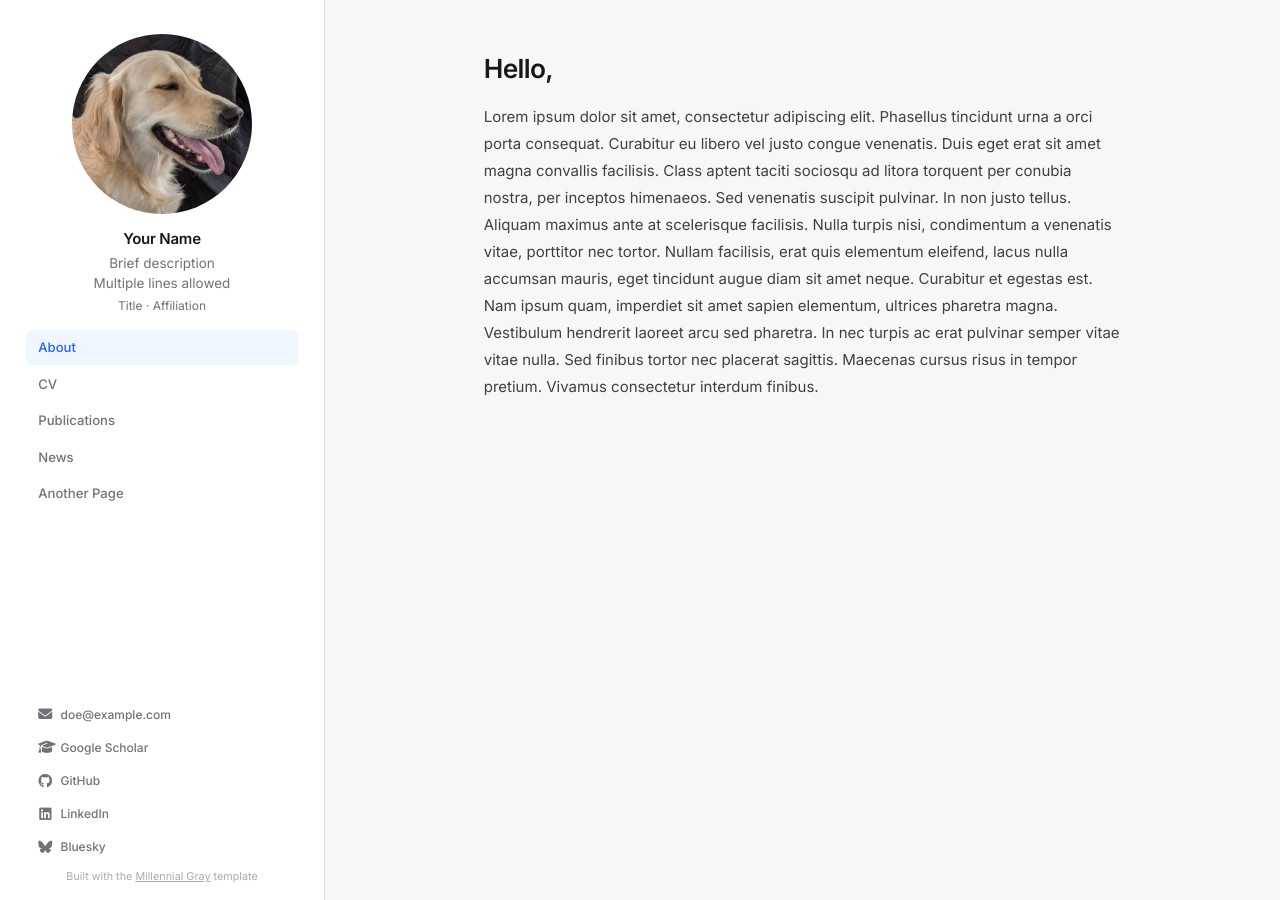
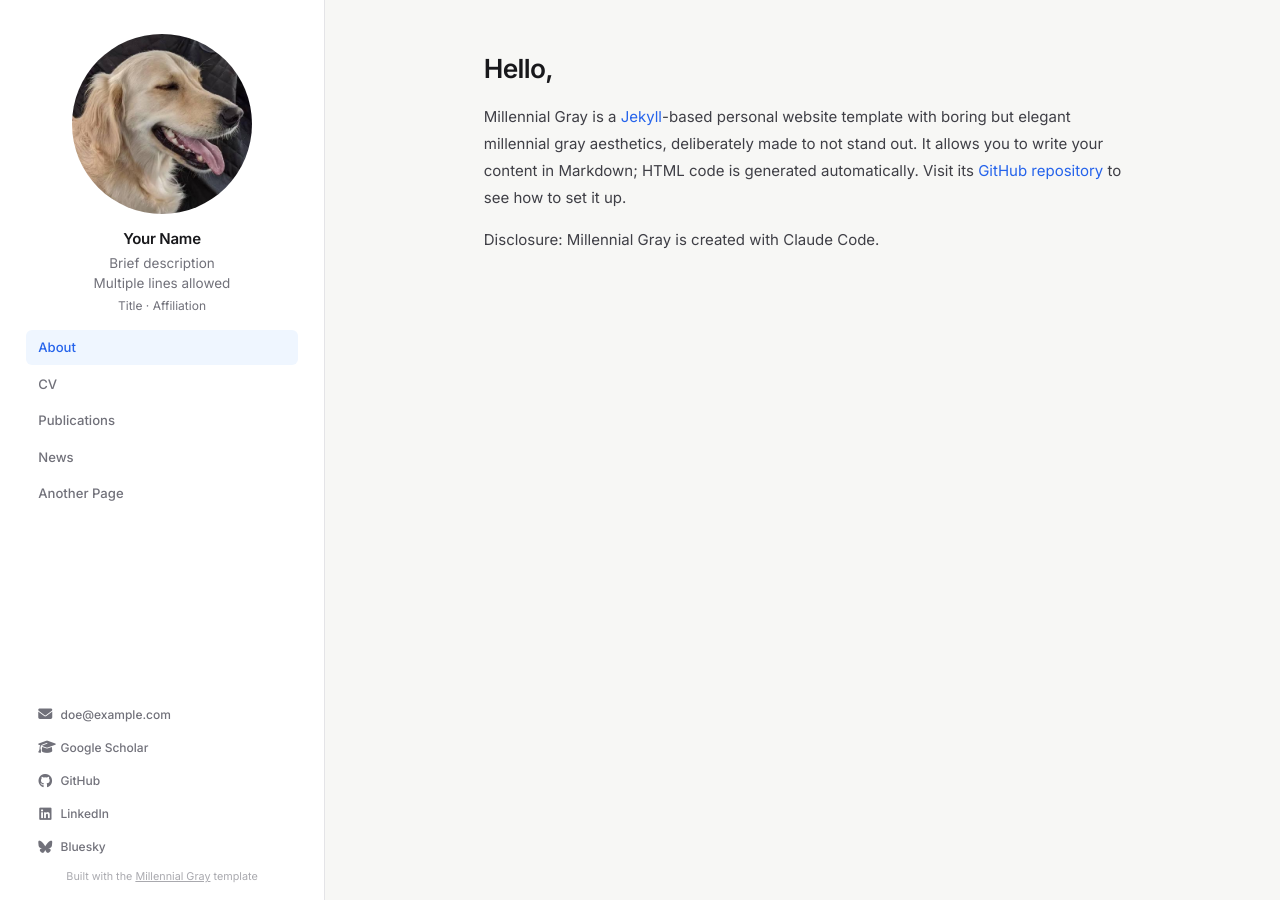
Before and after one commit to sibocw/millennial-gray, a Jekyll site: the page built from index.md, in a window 1280 px wide. Built offline with Jekyll 4.4.1, drawn with Linux system fonts in a browser that asks for light colours.

Commit message:
update info on index page

```diff
--- a/index.md
+++ b/index.md
@@ -6,4 +6,6 @@ permalink: /
 
 # Hello,
 
-Lorem ipsum dolor sit amet, consectetur adipiscing elit. Phasellus tincidunt urna a orci porta consequat. Curabitur eu libero vel justo congue venenatis. Duis eget erat sit amet magna convallis facilisis. Class aptent taciti sociosqu ad litora torquent per conubia nostra, per inceptos himenaeos. Sed venenatis suscipit pulvinar. In non justo tellus. Aliquam maximus ante at scelerisque facilisis. Nulla turpis nisi, condimentum a venenatis vitae, porttitor nec tortor. Nullam facilisis, erat quis elementum eleifend, lacus nulla accumsan mauris, eget tincidunt augue diam sit amet neque. Curabitur et egestas est. Nam ipsum quam, imperdiet sit amet sapien elementum, ultrices pharetra magna. Vestibulum hendrerit laoreet arcu sed pharetra. In nec turpis ac erat pulvinar semper vitae vitae nulla. Sed finibus tortor nec placerat sagittis. Maecenas cursus risus in tempor pretium. Vivamus consectetur interdum finibus.
+Millennial Gray is a [Jekyll](https://jekyllrb.com/)-based personal website template with boring but elegant millennial gray aesthetics, deliberately made to not stand out. It allows you to write your content in Markdown; HTML code is generated automatically. Visit its [GitHub repository](http://sibocw.github.io/millennial-gray) to see how to set it up.
+
+Disclosure: Millennial Gray is created with Claude Code.
```
